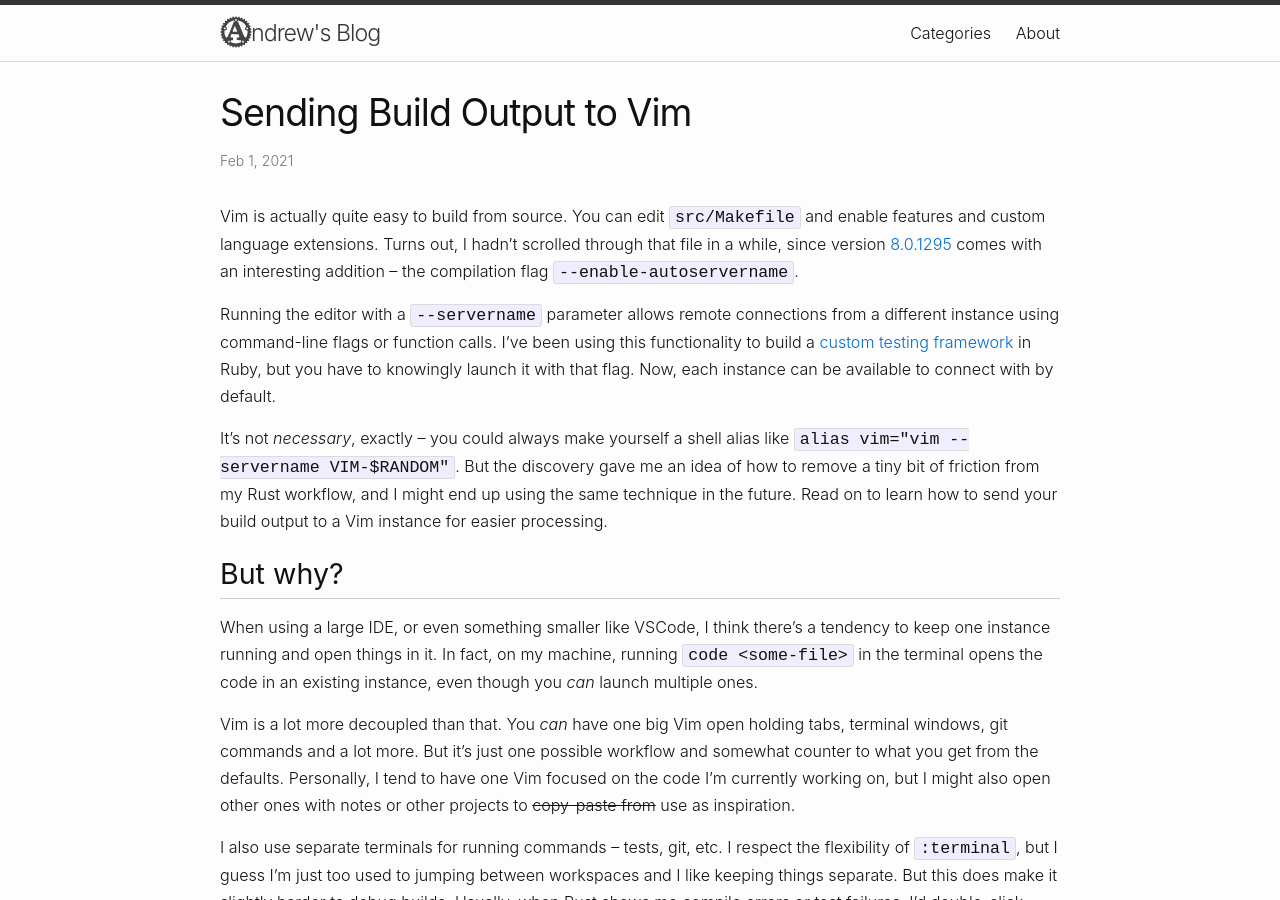
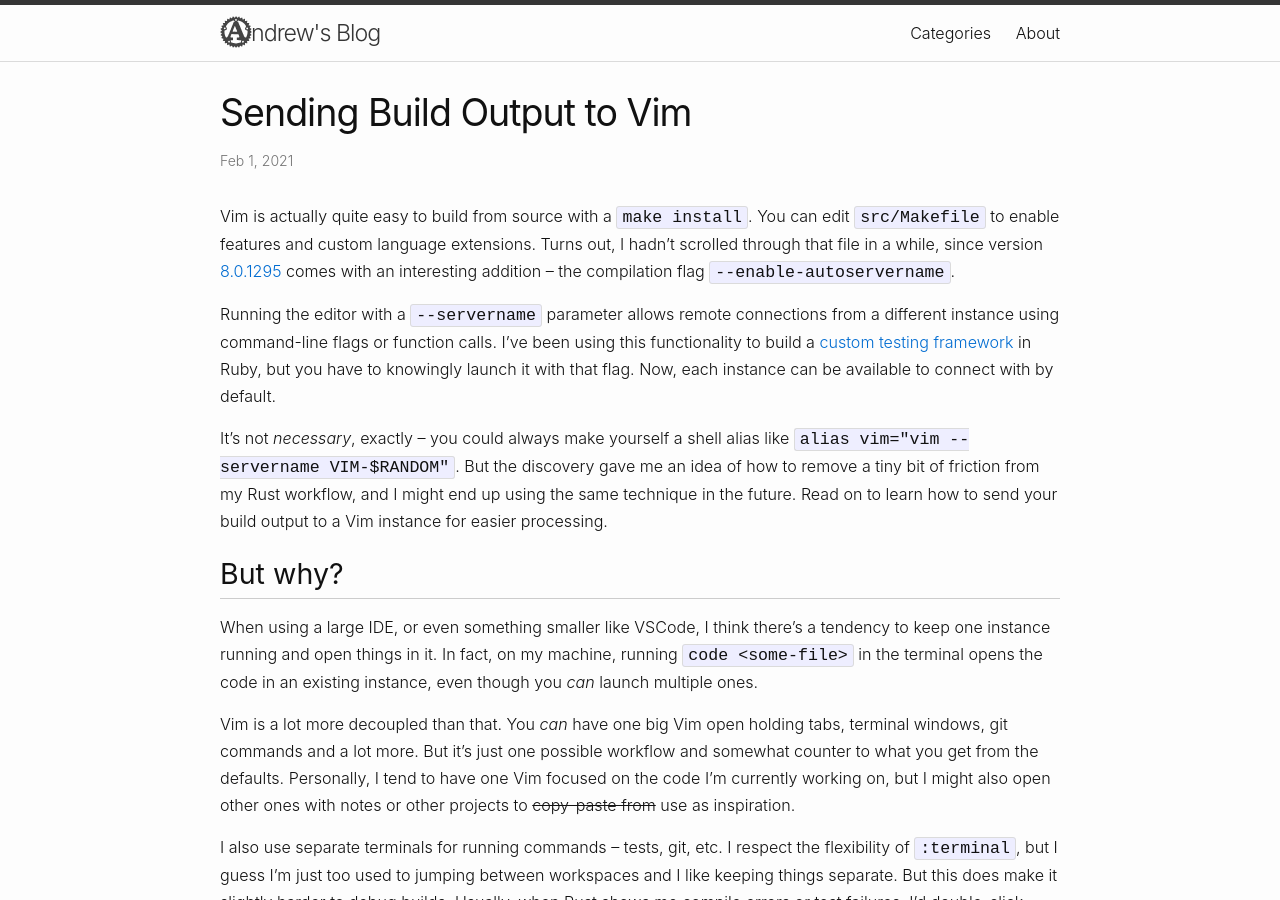
Before and after one commit to AndrewRadev/blog, a Jekyll site: the page built from _posts/2021-02-01-sending-build-output-to-vim.md, in a window 1280 px wide and 900 px high. Built offline with Jekyll 4.4.1, drawn with Linux system fonts in a browser that asks for light colours; a script that is not in the unit is left out; comment, search, counter and statistics services are not loaded.

Commit message:
Minor tweak

```diff
--- a/_posts/2021-02-01-sending-build-output-to-vim.md
+++ b/_posts/2021-02-01-sending-build-output-to-vim.md
@@ -7,7 +7,7 @@ categories: vim rust
 published: true
 ---
 
-Vim is actually quite easy to build from source. You can edit `src/Makefile` and enable features and custom language extensions. Turns out, I hadn't scrolled through that file in a while, since version [8.0.1295](https://github.com/vim/vim/commit/e42a6d250907e278707753d7d1ba91ffc2471db0) comes with an interesting addition -- the compilation flag `--enable-autoservername`.
+Vim is actually quite easy to build from source with a `make install`. You can edit `src/Makefile` to enable features and custom language extensions. Turns out, I hadn't scrolled through that file in a while, since version [8.0.1295](https://github.com/vim/vim/commit/e42a6d250907e278707753d7d1ba91ffc2471db0) comes with an interesting addition -- the compilation flag `--enable-autoservername`.
 
 Running the editor with a `--servername` parameter allows remote connections from a different instance using command-line flags or function calls. I've been using this functionality to build a [custom testing framework](https://github.com/AndrewRadev/vimrunner) in Ruby, but you have to knowingly launch it with that flag. Now, each instance can be available to connect with by default.
 
```
